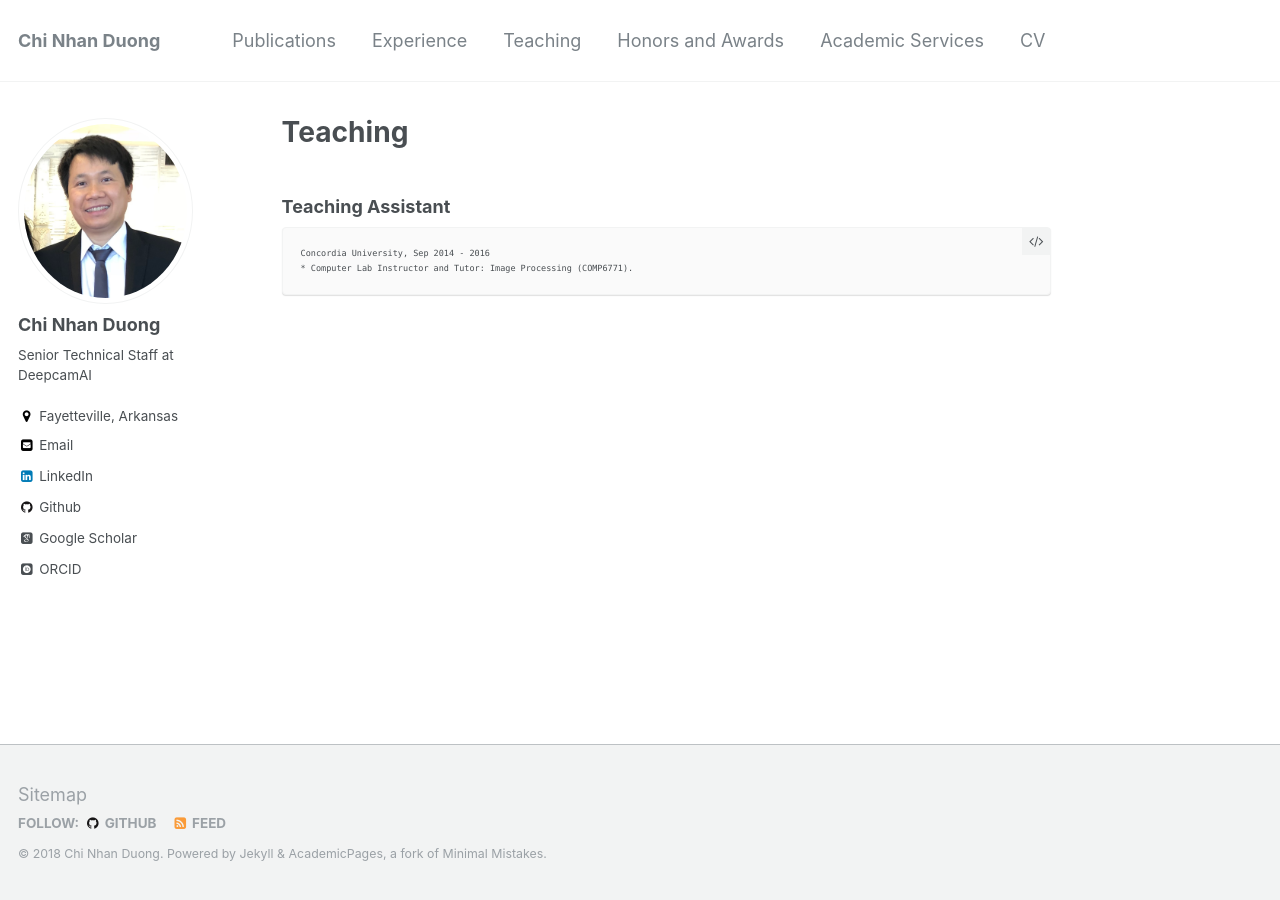
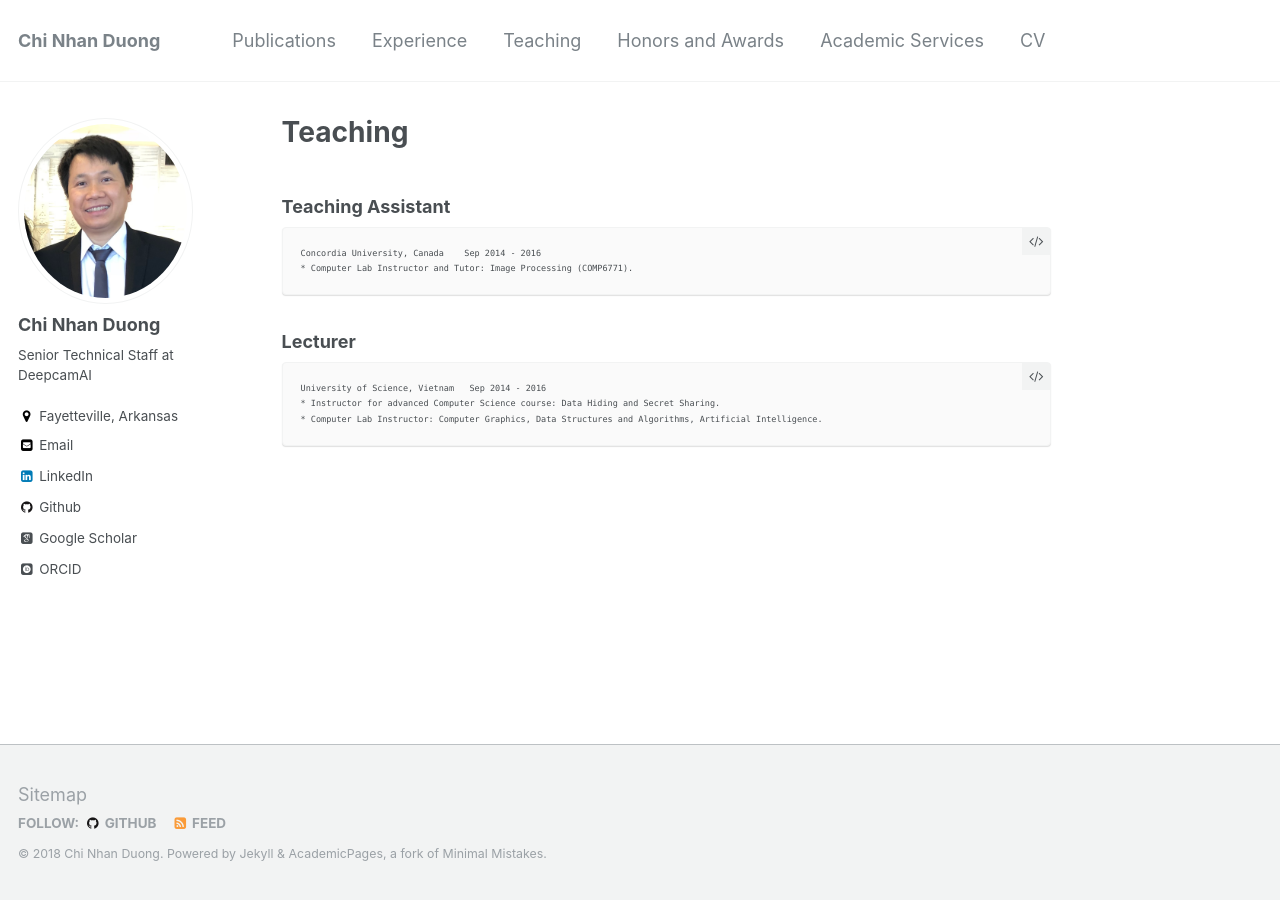
Before and after one commit to dcnhan/dcnhan.github.io, a Jekyll site: the page built from _pages/teaching_new.md, in a window 1280 px wide. Built offline with Jekyll 4.4.1, drawn with Linux system fonts in a browser that asks for light colours; some web fonts are replaced.

Commit message:
Build website

```diff
--- a/_pages/teaching_new.md
+++ b/_pages/teaching_new.md
@@ -5,5 +5,10 @@ author_profile: true
 ---
 
 ### Teaching Assistant
-    Concordia University, Sep 2014 - 2016
+    Concordia University, Canada    Sep 2014 - 2016
     * Computer Lab Instructor and Tutor: Image Processing (COMP6771).
+
+### Lecturer
+    University of Science, Vietnam   Sep 2014 - 2016
+    * Instructor for advanced Computer Science course: Data Hiding and Secret Sharing.
+    * Computer Lab Instructor: Computer Graphics, Data Structures and Algorithms, Artificial Intelligence.
```
